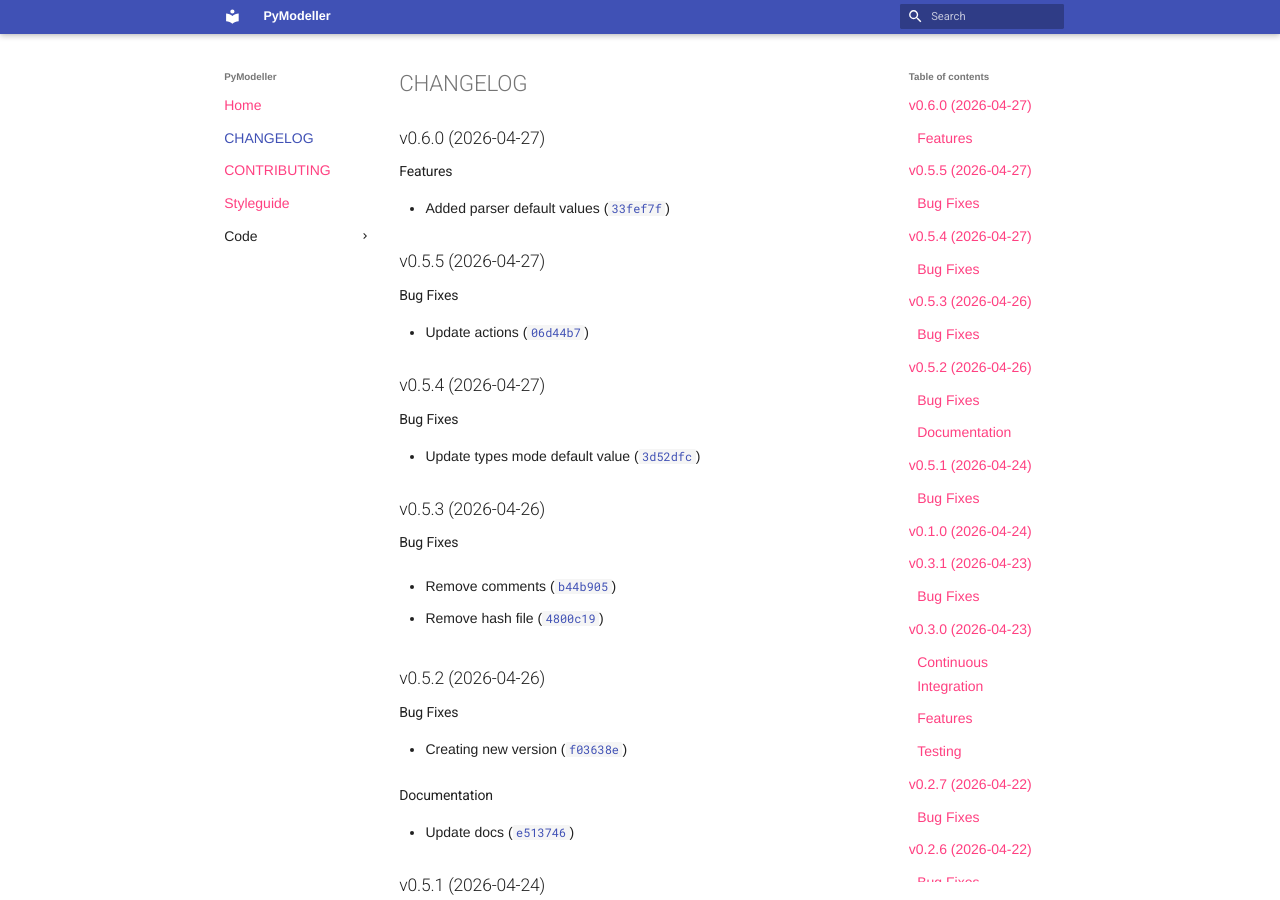
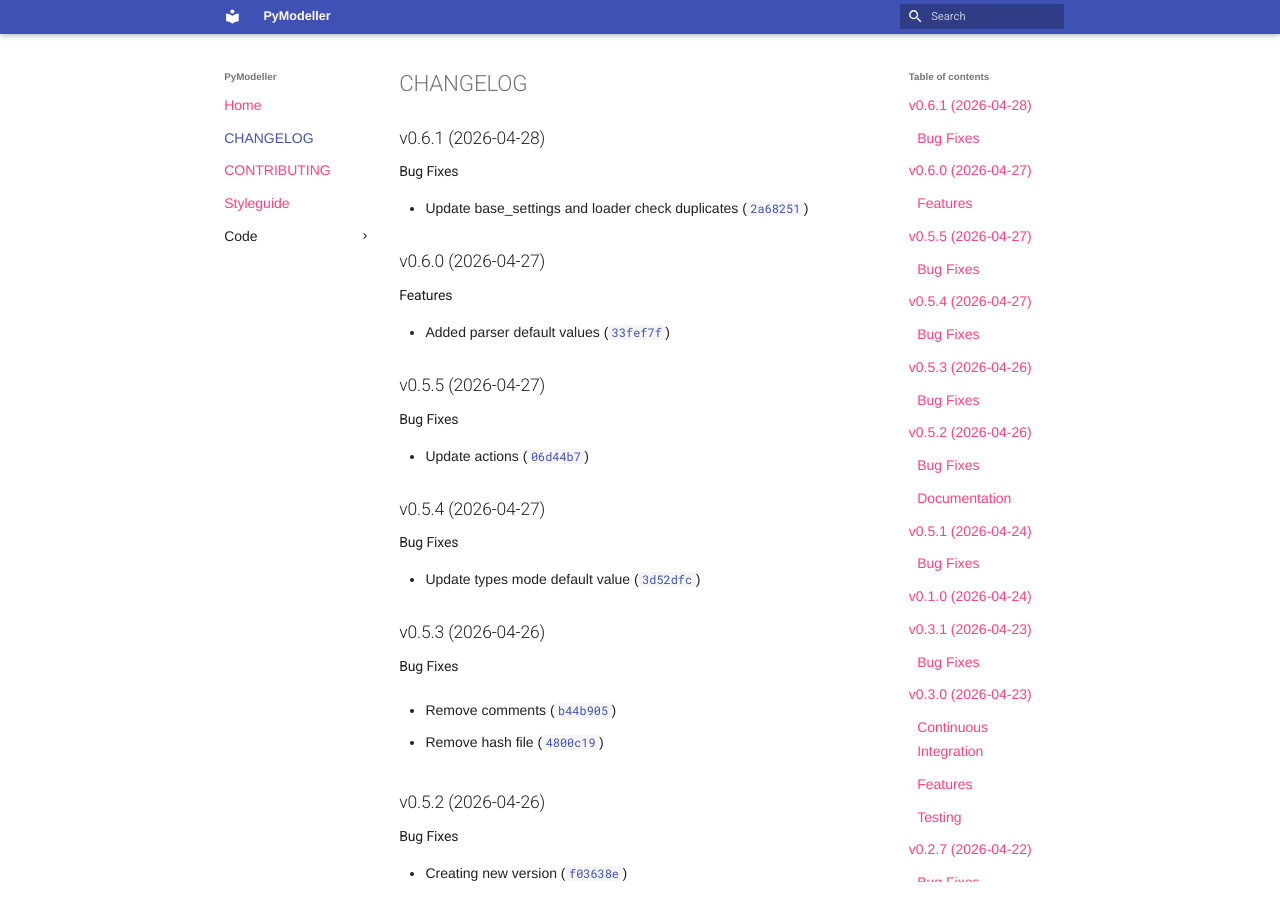
Before and after one commit to pymodeller/PyModeller, an MkDocs documentation site: the page built from docs/CHANGELOG.md, in a window 1280 px wide and 900 px high. Built offline with MkDocs 1.6.1 and Material for MkDocs 9.7.7, drawn with Linux system fonts in a browser that asks for light colours; nearby versions of some CDN libraries; library files that are not in the unit come from our copies; plug-ins that fetch from the network failed and are left out.

Commit message:
0.6.1
Automatically generated by python-semantic-release

```diff
--- a/docs/CHANGELOG.md
+++ b/docs/CHANGELOG.md
@@ -1,6 +1,14 @@
 # CHANGELOG
 
 <!-- version list -->
+
+## v0.6.1 (2026-04-28)
+
+### Bug Fixes
+
+- Update base_settings and loader check duplicates
+  ([`2a68251`](https://github.com/pymodeller/PyModeller/commit/2a682517c3dd6d51f521b14cf05e88b44924589b))
+
 
 ## v0.6.0 (2026-04-27)
 
--- a/pyproject.toml
+++ b/pyproject.toml
@@ -1,6 +1,6 @@
 [project]
 name = "pymodeller"
-version = "0.6.0"
+version = "0.6.1"
 description = "A package that reads models from YAML and creates Pydantic models"
 readme = "README.md"
 license = { file = "LICENSE" }
--- a/src/pymodeller/__init__.py
+++ b/src/pymodeller/__init__.py
@@ -1 +1 @@
-__version__ = "0.6.0"
+__version__ = "0.6.1"
```
